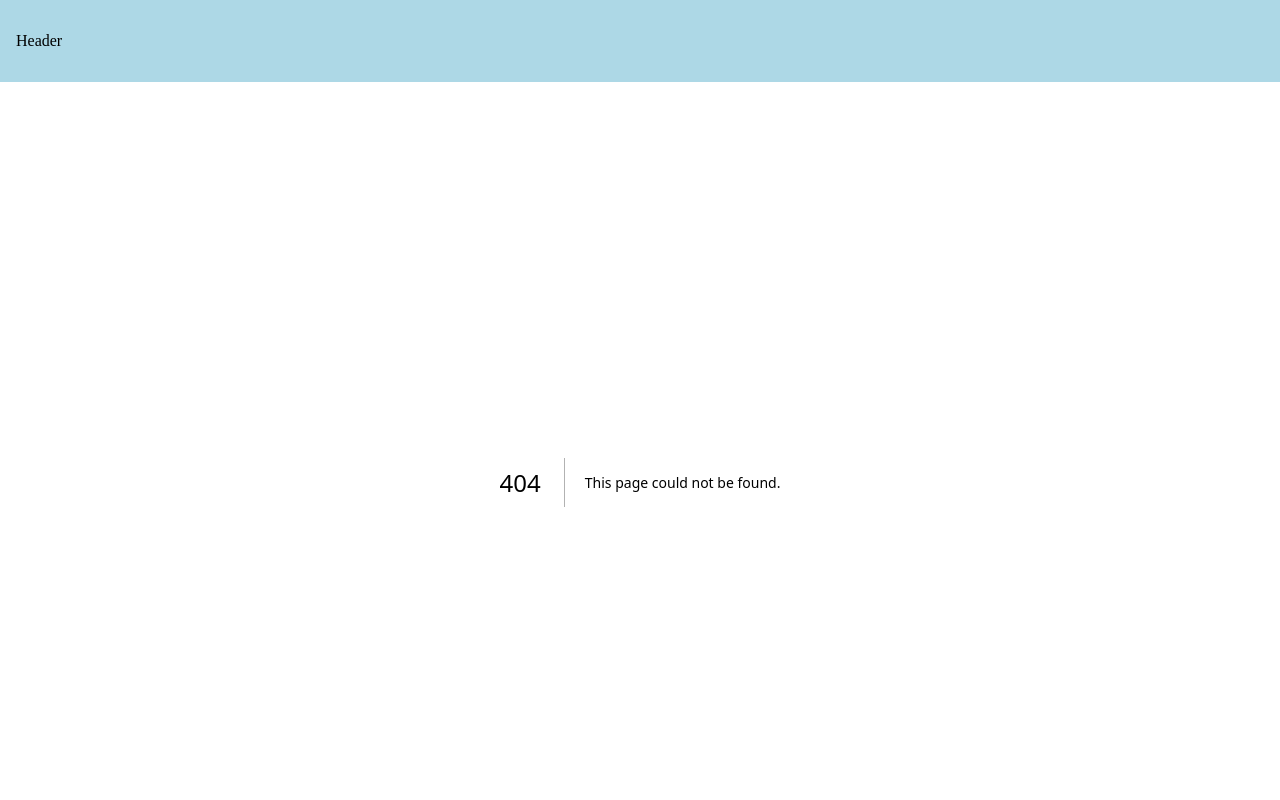
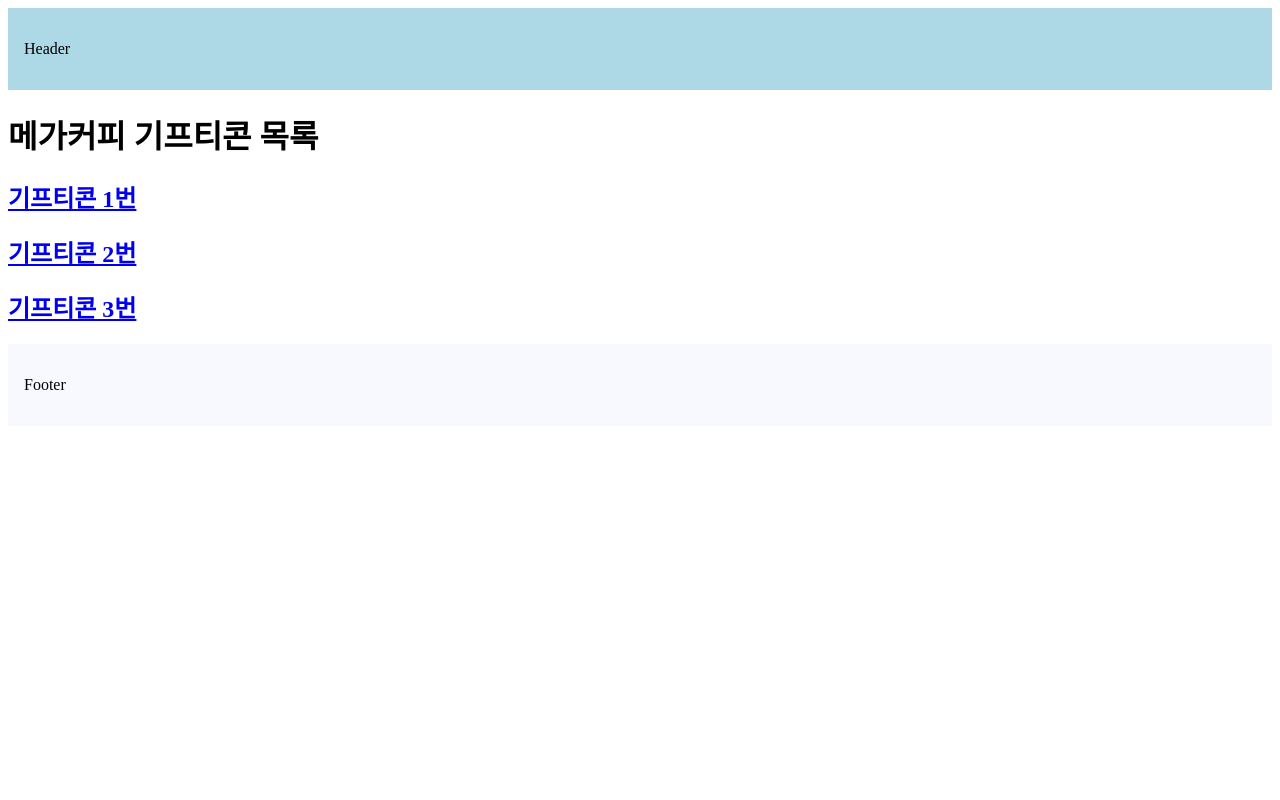
Before and after one commit to dev-honing/Gifticon, a Next.js app in the folder family-gifticon/: page /gifts/mega_coffee in a window 1280 px wide. Before the commit this address had no page. Shown: the top 800 px of the page. Built offline with nearby package versions, Linux system fonts and the light colour scheme.

Commit message:
Feat: 메가커피의 동적 라우트 설정 및 현재 URL 확인

```diff
--- /dev/null
+++ b/family-gifticon/app/gifts/mega_coffee/page.tsx
@@ -0,0 +1,16 @@
+export default function MegaCoffee() {
+  return (
+    <>
+      <h1>메가커피 기프티콘 목록</h1>
+      <h2>
+        <a href="/gifts/mega_coffee/1">기프티콘 1번</a>
+      </h2>
+      <h2>
+        <a href="/gifts/mega_coffee/2">기프티콘 2번</a>
+      </h2>
+      <h2>
+        <a href="/gifts/mega_coffee/3">기프티콘 3번</a>
+      </h2>
+    </>
+  );
+}
```
Also changed, not shown: family-gifticon/app/gifts/mega_coffee/[megaCoffeeId]/page.tsx (added, +11 -0 lines).
